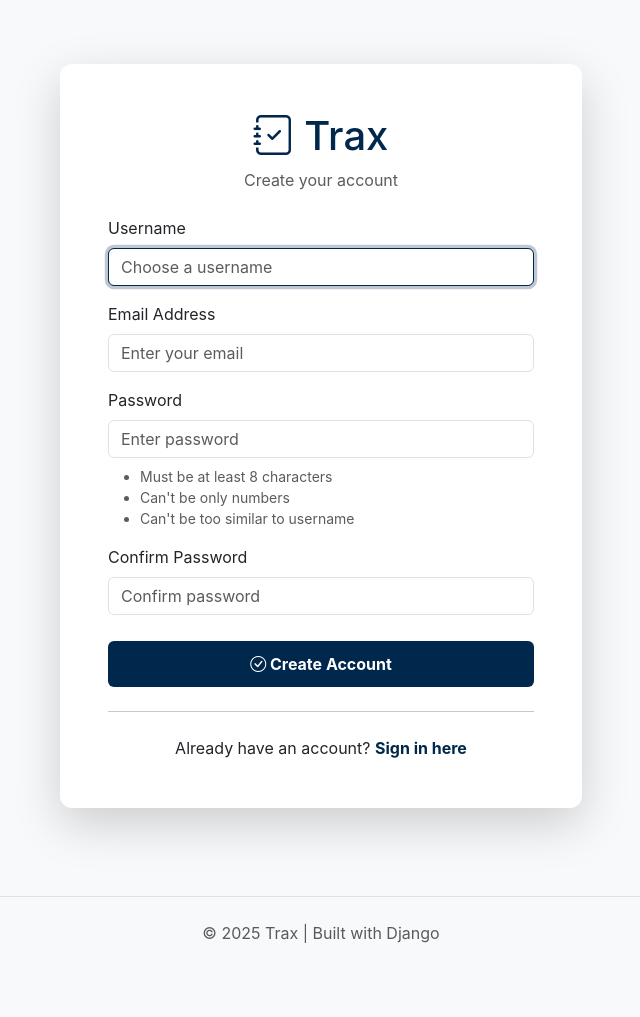
After one commit to tatejones2/AssignmentTracker, a Django app: page /register/ in a window 1280 px wide. The commit adds this page. Shown: the whole page, without its empty margins (319-959 px from the left). Run offline with Django 5.2, Linux system fonts and the light colour scheme.

Commit message:
Add user registration system with email field

```diff
--- /dev/null
+++ b/assignments/forms_auth.py
@@ -0,0 +1,57 @@
+"""
+Forms for user registration and authentication.
+"""
+from django import forms
+from django.contrib.auth.models import User
+from django.contrib.auth.forms import UserCreationForm
+
+
+class UserRegistrationForm(UserCreationForm):
+    """Custom user registration form that includes email field."""
+    email = forms.EmailField(
+        required=True,
+        widget=forms.EmailInput(attrs={
+            'class': 'form-control',
+            'placeholder': 'Enter your email'
+        })
+    )
+    username = forms.CharField(
+        max_length=150,
+        widget=forms.TextInput(attrs={
+            'class': 'form-control',
+            'placeholder': 'Choose a username'
+        })
+    )
+    password1 = forms.CharField(
+        label='Password',
+        widget=forms.PasswordInput(attrs={
+            'class': 'form-control',
+            'placeholder': 'Enter password'
+        })
+    )
+    password2 = forms.CharField(
+        label='Confirm Password',
+        widget=forms.PasswordInput(attrs={
+            'class': 'form-control',
+            'placeholder': 'Confirm password'
+        })
+    )
+
+    class Meta:
+        model = User
+        fields = ('username', 'email', 'password1', 'password2')
+
+    def clean_email(self):
+        """Ensure email is unique."""
+        email = self.cleaned_data.get('email')
+        if User.objects.filter(email=email).exists():
+            raise forms.ValidationError('This email is already registered.')
+        return email
+
+    def save(self, commit=True):
+        """Save user with email."""
+        user = super().save(commit=False)
+        user.email = self.cleaned_data['email']
+        if commit:
+            user.save()
+        return user
--- /dev/null
+++ b/assignments/views_auth.py
@@ -0,0 +1,36 @@
+"""
+Authentication views for user registration and login.
+"""
+from django.shortcuts import render, redirect
+from django.contrib.auth import authenticate, login
+from django.contrib import messages
+from assignments.forms_auth import UserRegistrationForm
+
+
+def register(request):
+    """User registration view."""
+    if request.user.is_authenticated:
+        return redirect('dashboard')
+
+    if request.method == 'POST':
+        form = UserRegistrationForm(request.POST)
+        if form.is_valid():
+            user = form.save()
+            # Log the user in after registration
+            username = form.cleaned_data.get('username')
+            password = form.cleaned_data.get('password1')
+            user = authenticate(username=username, password=password)
+            login(request, user)
+            messages.success(request, 'Account created successfully! Welcome to Trax!')
+            return redirect('dashboard')
+        else:
+            for field, errors in form.errors.items():
+                for error in errors:
+                    messages.error(request, f'{field}: {error}')
+    else:
+        form = UserRegistrationForm()
+
+    context = {
+        'form': form,
+    }
+    return render(request, 'registration/register.html', context)
--- a/config/urls.py
+++ b/config/urls.py
@@ -18,10 +18,12 @@ from django.contrib import admin
 from django.urls import path, include
 from django.contrib.auth import views as auth_views
 from django.shortcuts import redirect
+from assignments.views_auth import register
 
 urlpatterns = [
     path('admin/', admin.site.urls),
     path('assignments/', include('assignments.urls')),
+    path('register/', register, name='register'),
     path('login/', auth_views.LoginView.as_view(template_name='registration/login.html'), name='login'),
     path('logout/', auth_views.LogoutView.as_view(next_page='login'), name='logout'),
     path('', lambda request: redirect('assignment_list')),
--- /dev/null
+++ b/templates/registration/register.html
@@ -0,0 +1,102 @@
+{% extends 'base.html' %}
+{% load static %}
+
+{% block title %}Register - Trax{% endblock %}
+
+{% block content %}
+<div class="container d-flex align-items-center justify-content-center" style="min-height: 100vh;">
+    <div class="row w-100">
+        <div class="col-md-6 mx-auto">
+            <div class="card shadow-lg">
+                <div class="card-body p-5">
+                    <div class="text-center mb-4">
+                        <h1 style="font-size: 2.5rem; color: var(--navy);"><i class="bi bi-journal-check"></i> Trax</h1>
+                        <p class="text-muted">Create your account</p>
+                    </div>
+
+                    {% if messages %}
+                        {% for message in messages %}
+                            <div class="alert alert-{{ message.tags }} alert-dismissible fade show" role="alert">
+                                {{ message }}
+                                <button type="button" class="btn-close" data-bs-dismiss="alert"></button>
+                            </div>
+                        {% endfor %}
+                    {% endif %}
+
+                    <form method="POST" novalidate>
+                        {% csrf_token %}
+
+                        <div class="mb-3">
+                            <label for="{{ form.username.id_for_label }}" class="form-label">Username</label>
+                            {{ form.username }}
+                            {% if form.username.errors %}
+                                <div class="invalid-feedback d-block">
+                                    {% for error in form.username.errors %}
+                                        {{ error }}<br>
+                                    {% endfor %}
+                                </div>
+                            {% endif %}
+                        </div>
+
+                        <div class="mb-3">
+                            <label for="{{ form.email.id_for_label }}" class="form-label">Email Address</label>
+                            {{ form.email }}
+                            {% if form.email.errors %}
+                                <div class="invalid-feedback d-block">
+                                    {% for error in form.email.errors %}
+                                        {{ error }}<br>
+                                    {% endfor %}
+                                </div>
+                            {% endif %}
+                        </div>
+
+                        <div class="mb-3">
+                            <label for="{{ form.password1.id_for_label }}" class="form-label">Password</label>
+                            {{ form.password1 }}
+                            {% if form.password1.errors %}
+                                <div class="invalid-feedback d-block">
+                                    {% for error in form.password1.errors %}
+                                        {{ error }}<br>
+                                    {% endfor %}
+                                </div>
+                            {% endif %}
+                            <small class="text-muted d-block mt-2">
+                                <ul class="mb-0">
+                                    <li>Must be at least 8 characters</li>
+                                    <li>Can't be only numbers</li>
+                                    <li>Can't be too similar to username</li>
+                                </ul>
+                            </small>
+                        </div>
+
+                        <div class="mb-3">
+                            <label for="{{ form.password2.id_for_label }}" class="form-label">Confirm Password</label>
+                            {{ form.password2 }}
+                            {% if form.password2.errors %}
+                                <div class="invalid-feedback d-block">
+                                    {% for error in form.password2.errors %}
+                                        {{ error }}<br>
+                                    {% endfor %}
+                                </div>
+                            {% endif %}
+                        </div>
+
+                        <button type="submit" class="btn w-100 text-white" style="background-color: var(--navy); font-weight: bold; padding: 10px; margin-top: 10px;">
+                            <i class="bi bi-check-circle"></i> Create Account
+                        </button>
+                    </form>
+
+                    <hr class="my-4">
+
+                    <p class="text-center mb-0">
+                        Already have an account?
+                        <a href="{% url 'login' %}" style="color: var(--navy); text-decoration: none; font-weight: bold;">
+                            Sign in here
+                        </a>
+                    </p>
+                </div>
+            </div>
+        </div>
+    </div>
+</div>
+{% endblock %}
```
Also changed, not shown: templates/registration/login.html (+9 -5 lines).
